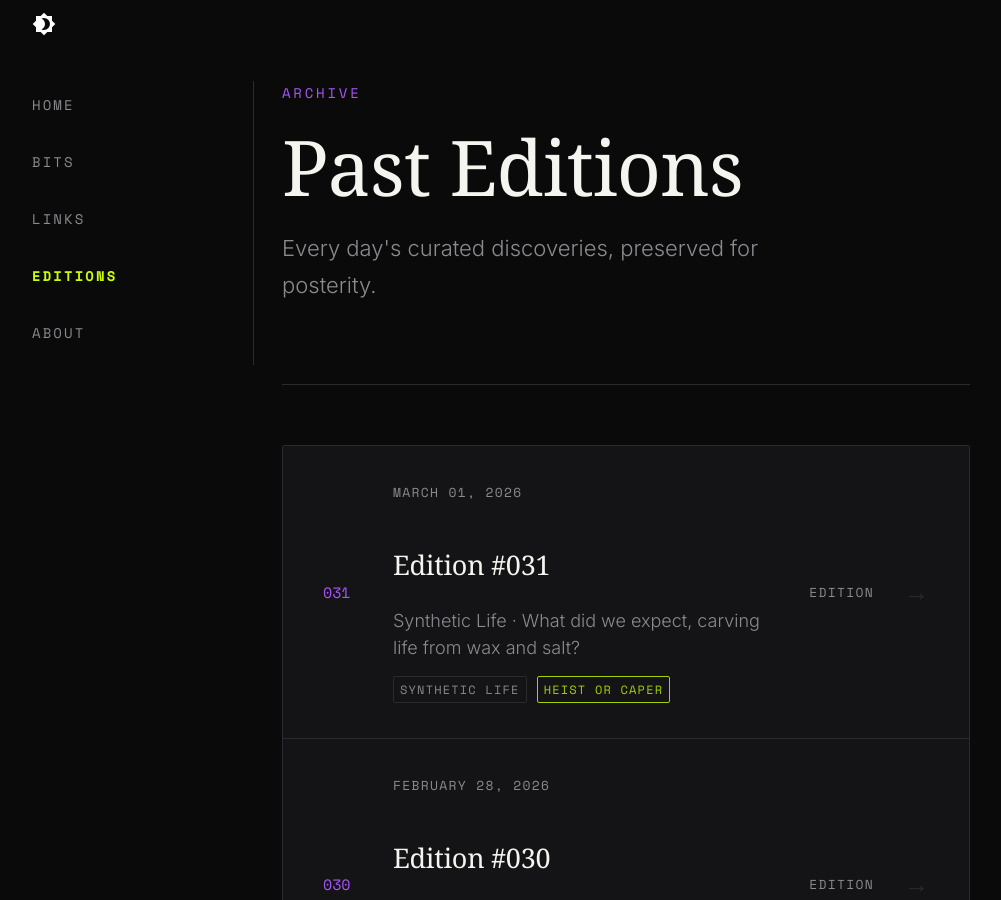
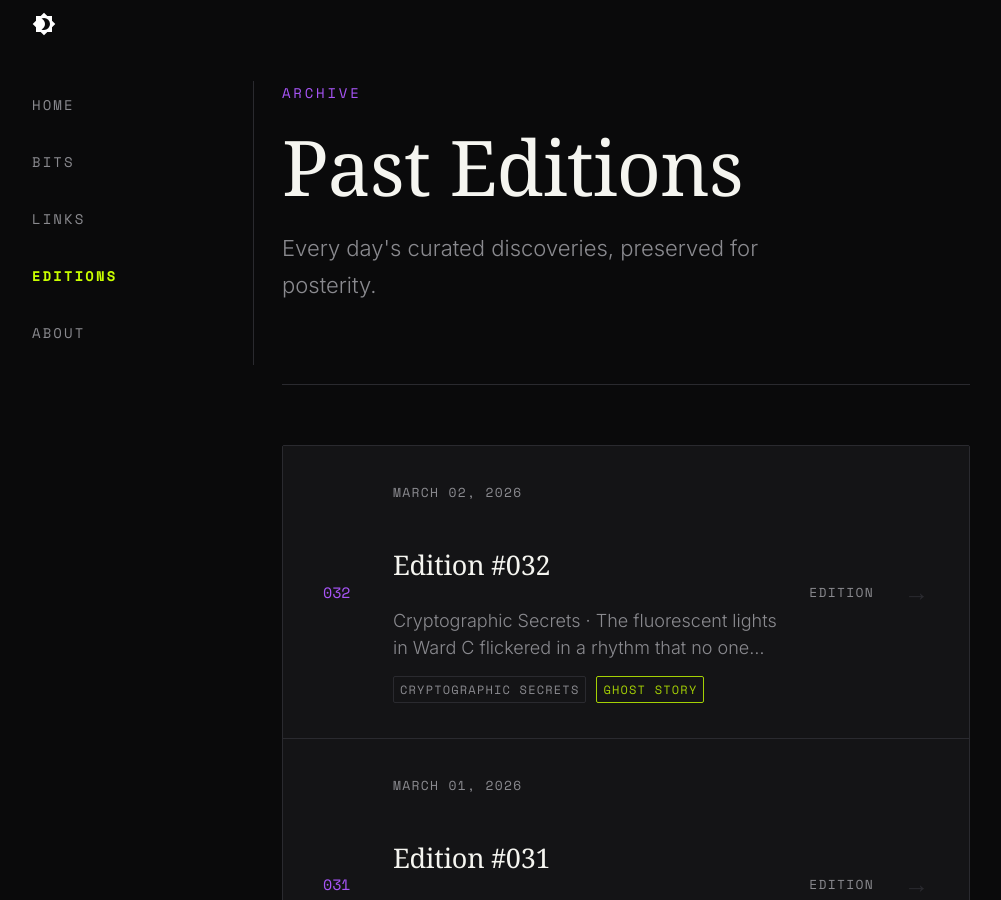
Before and after one commit to obscurebit/b1ts, an MkDocs documentation site: the page built from docs/editions.md, in a window 1280 px wide and 900 px high. Shown: the whole window, without its empty margins (14-1015 px from the left). Built offline with MkDocs 1.6.1 and Material for MkDocs 9.7.7, drawn with Linux system fonts in a browser that asks for light colours; some web fonts are replaced; comment, search, counter and statistics services are not loaded.

Commit message:
🤖 Daily content update - 2026-03-02

```diff
--- a/docs/editions.md
+++ b/docs/editions.md
@@ -10,6 +10,17 @@ description: Browse previous daily editions of Obscure Bit
 </div>
 
 <div class="archive-list">
+  <a href="posts/2026-03-02-edition-032/" class="archive-item">
+    <div class="archive-item__number">032</div>
+    <div class="archive-item__content">
+      <span class="archive-item__date">March 02, 2026</span>
+      <h3 class="archive-item__title">Edition #032</h3>
+      <p class="archive-item__excerpt">Cryptographic Secrets · The fluorescent lights in Ward C flickered in a rhythm that no one could explain, their buzz swallowed by the thicker silence of midnight.</p>
+      <div class="archive-item__tags"><span class="archive-item__theme">Cryptographic Secrets</span><span class="archive-item__genre" title="Ghost story, atmospheric and slow">Ghost story</span></div>
+    </div>
+    <span class="archive-item__category">Edition</span>
+    <span class="archive-item__arrow">→</span>
+  </a>
   <a href="posts/2026-03-01-edition-031/" class="archive-item">
     <div class="archive-item__number">031</div>
     <div class="archive-item__content">
--- a/overrides/home.html
+++ b/overrides/home.html
@@ -12,7 +12,7 @@
     <div class="ob-hero__eyebrow">
       <span class="ob-hero__date">{{ now().strftime('%B %d, %Y') if now is defined else 'Daily Updates' }}</span>
       <span class="ob-hero__divider">/</span>
-      <span class="ob-hero__edition">Edition #031</span>
+      <span class="ob-hero__edition">Edition #032</span>
     </div>
 
     <h1 class="ob-hero__title">
@@ -55,15 +55,15 @@
       <div class="ob-today__line"></div>
     </div>
 
-    <a href="{{ 'bits/posts/2026-03-01-the-glass-hive/' | url }}" class="ob-today__story">
+    <a href="{{ 'bits/posts/2026-03-02-the-silent-ward/' | url }}" class="ob-today__story">
       <div class="ob-today__story-meta">
-        <span class="ob-today__category">Synthetic Life</span>
-        <span class="ob-today__genre">Heist or caper</span>
+        <span class="ob-today__category">Cryptographic Secrets</span>
+        <span class="ob-today__genre">Ghost story</span>
         <span class="ob-today__reading-time">4 min read</span>
       </div>
-      <h2 class="ob-today__story-title">The Glass Hive</h2>
+      <h2 class="ob-today__story-title">The Silent Ward</h2>
       <p class="ob-today__story-excerpt">
-        What did we expect, carving life from wax and salt?
+        The fluorescent lights in Ward C flickered in a rhythm that no one could explain, their buzz swallowed by the thicker silence of midnight.
       </p>
       <div class="ob-today__story-cta">
         <span>Read the full story</span>
@@ -87,16 +87,25 @@
     </div>
 
     <div class="ob-links__grid">
-      <a href="https://www.thehastingscenter.org/who-we-are/our-research/selected-past-projects/ethical-issues-in-synthetic-biology-four-case-studies/" target="_blank" rel="noopener" class="ob-link ob-link--featured">
+      <a href="https://arxiv.org/abs/2403.17350" target="_blank" rel="noopener" class="ob-link ob-link--featured">
         <span class="ob-link__number">01</span>
         <div class="ob-link__content">
-          <h3 class="ob-link__title">Ethical Issues in Synthetic Biology: Four Case Studies - The Hastings Center for Bioethics</h3>
-          <p class="ob-link__desc">Ethical Issues in Synthetic Biology: Four Case Studies Investigators : Gregory Kaebnick , Tom Murray...</p>
+          <h3 class="ob-link__title">[2403.17350] The Solution of the Zodiac Killer's 340-Character Cipher</h3>
+          <p class="ob-link__desc">Abstract page for arXiv paper 2403.17350: The Solution of the Zodiac Killer's 340-Character Cipher</p>
         </div>
         <span class="ob-link__arrow">↗</span>
       </a>
 
-      <a href="{{ 'links/posts/2026-03-01-daily-links/' | url }}" class="ob-link ob-link--more">
+      <a href="https://ciphermysteries.com/2025/10/11/lisa-fagin-davis-the-materiality-of-the-voynich-manuscript" target="_blank" rel="noopener" class="ob-link">
+        <span class="ob-link__number">02</span>
+        <div class="ob-link__content">
+          <h3 class="ob-link__title">Lisa Fagin Davis' "The Materiality of the Voynich Manuscript"... - Cipher Mysteries</h3>
+          <p class="ob-link__desc">11 Oct 2025 Lisa Fagin Davis’ “The Materiality of the Voynich Manuscript”… by nickpelling ⋅ 68 Comme...</p>
+        </div>
+        <span class="ob-link__arrow">↗</span>
+      </a>
+
+      <a href="{{ 'links/posts/2026-03-02-daily-links/' | url }}" class="ob-link ob-link--more">
         <span class="ob-link__more-text">View all links</span>
         <span class="ob-link__more-count">+0 more today</span>
       </a>
```
Also changed, not shown: docs/bits/index.md (+11 -0 lines), docs/bits/posts/2026-03-02-the-silent-ward.md (added, +125 -0 lines), docs/editions/posts/2026-03-02-edition-032.md (added, +29 -0 lines), docs/links/index.md (+9 -0 lines), docs/links/posts/2026-03-02-daily-links.md (added, +45 -0 lines), docs/substack/2026-03-02-edition-032.md (added, +145 -0 lines).
